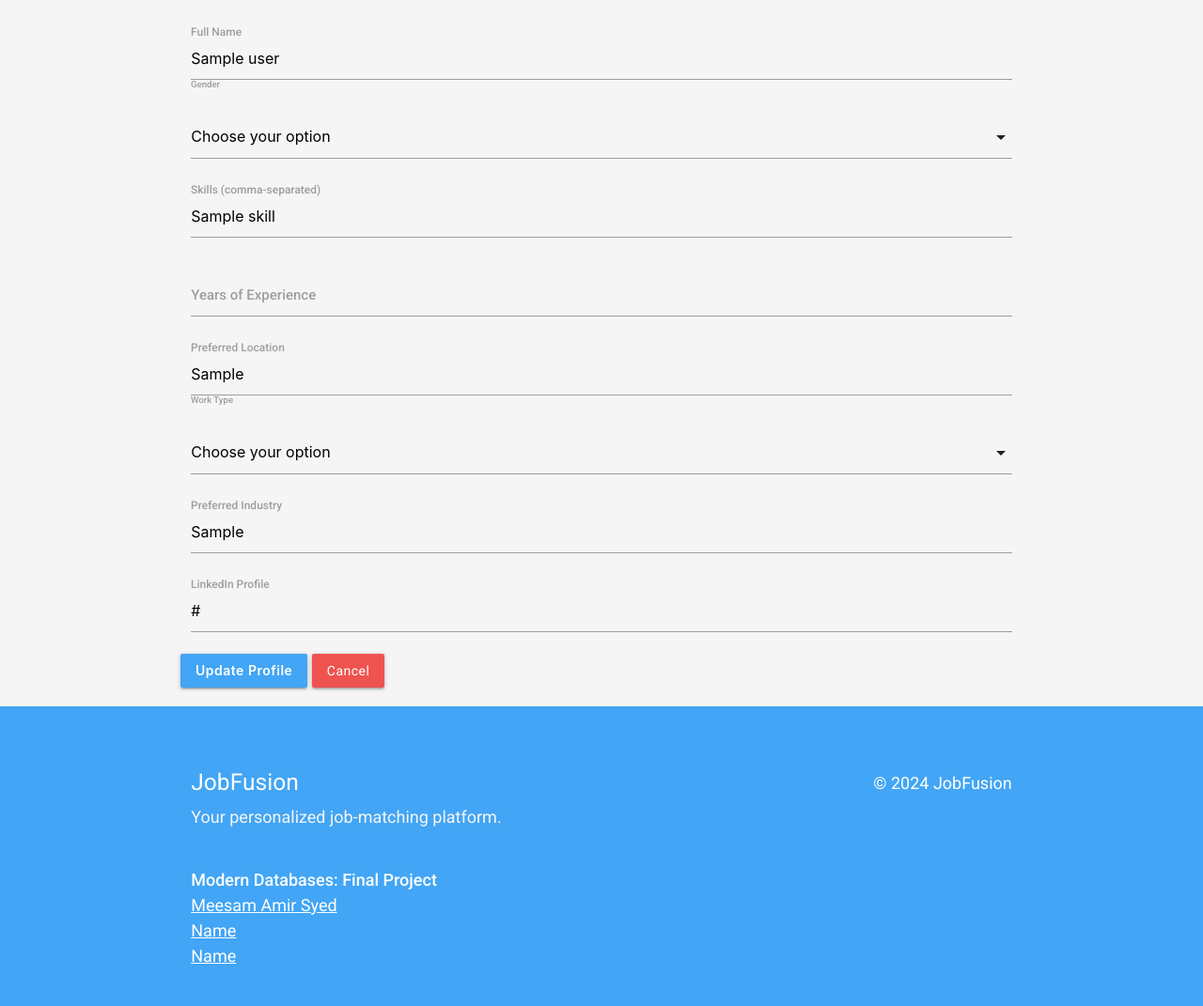
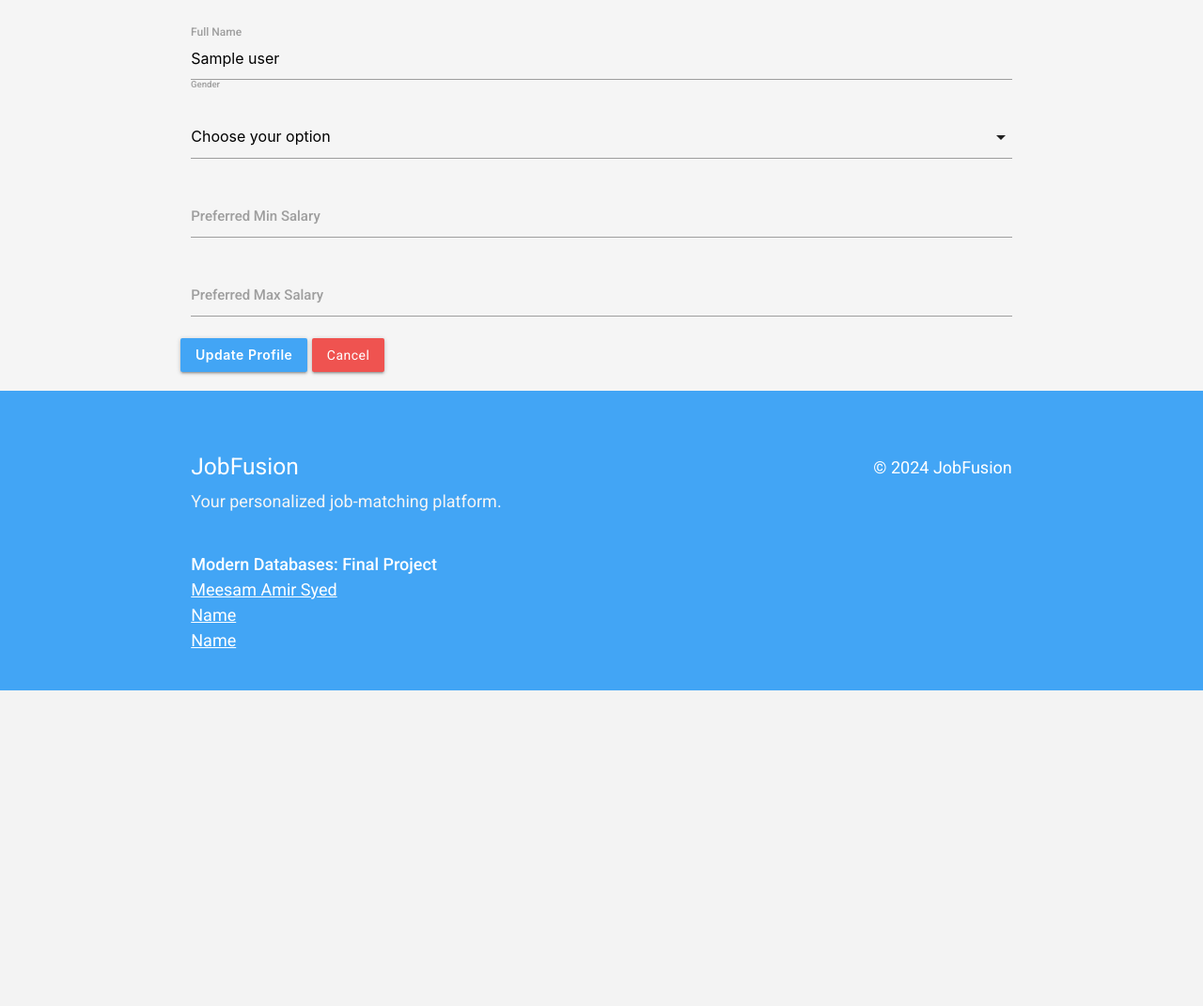
Before and after one commit to meesamamir/MDB-FinalProject, a Flask app: page /profile in a window 1280 px wide. Shown: the part 176-1247 px from the top of the page at 94% size. After the commit the page ends 911 px from the top, so only its background shows below. Run offline with Flask 3, Linux system fonts and the light colour scheme; the visitor is signed in with stand-in values (Sample User, id 1); a database or web service that is not in the repository returns one stand-in record (values such as "Sample title").

Commit message:
Added full-text search functionality

```diff
--- a/app.py
+++ b/app.py
@@ -1,4 +1,5 @@
 from datetime import datetime
+import re
 from flask import Flask, render_template, request, redirect, url_for, session
 from pymongo import MongoClient
 from py2neo import Graph
@@ -36,11 +37,40 @@
         print(f"\n------ Failed to connect to Neo4j: {error} ------\n")
         raise error
 
+# Verify the MongoDB and Neo4j connections
 verify_connection()
-# Set up Neo4j connection
+
+def setup():
+    """Sets up necessary indexes in MongoDB."""
+    try:
+        # Check existing indexes
+        existing_indexes = jobs_collection.index_information()
+        if "job_text_index" not in existing_indexes:
+            # Create full-text index if it doesn't already exist
+            jobs_collection.create_index([
+                ("Job Title", "text"),
+                ("Role", "text"),
+                ("skills", "text"),
+                ("Job Description", "text"),
+                ("Company", "text"),
+                ("location", "text")
+            ], name="job_text_index")
+            print("\nFull-text index 'job_text_index' created successfully.\n")
+        else:
+            print("\nFull-text index 'job_text_index' already exists.\n")
+
+        # # Create geospatial index for latitude and longitude
+        # if "job_location_index" not in jobs_collection.index_information():
+        #     jobs_collection.create_index([("location", "2dsphere")])
+        #     print("\nGeospatial index created successfully.\n")
+
+    except Exception as e:
+        print(f"Error creating indexes: {e}")
 
 
-# neo4j_graph = Graph(NEO4J_URI, auth=(NEO4J_USER, NEO4J_PASSWORD))
+# Run the setup tasks
+setup()
+
 
 # Landing Page (Login/Sign-Up)
 @app.route("/", methods=["GET", "POST"])
@@ -69,6 +99,8 @@
         work_type = request.form.get("work_type")
         preferred_industry = request.form.get("preferred_industry")
         linkedin_profile = request.form.get("linkedin_profile")
+        salary_min = int(request.form.get("salary_min", 0))
+        salary_max = int(request.form.get("salary_max", 0))
 
         # Generate unique User ID
         max_id_doc = users_collection.find_one({}, sort=[("user.user_id", -1)])
@@ -96,9 +128,20 @@
                 "preferred_roles": [],
                 "upskilling_interest": [],
                 "saved_jobs": []
+            },
+            "user_job_preferences": {
+                "preferred_salary_range": {
+                    "min": salary_min,
+                    "max": salary_max
+                },
+                "preferred_roles": [],
+                "upskilling_interest": [],
+                "saved_jobs": []
             }
         })
+
         return render_template("signup.html", success=f"User ID created: {user_id}")
+
     return render_template("signup.html")
 
 
@@ -109,22 +152,72 @@
         return redirect(url_for("landing"))
 
     user = users_collection.find_one({"user.user_id": session['user_id']})
-    recommendations = neo4j_graph.run("""
-        MATCH (s:Skill)<-[:REQUIRES_SKILL]-(j:Job)
-        WHERE s.name IN $skills
-        RETURN j LIMIT 10
-    """, skills=user["user_personal"]["skills"]).data()
+    search_results = []
 
-    relevant_jobs = jobs_collection.find({"location": user["user_personal"]["preferred_location"]})
+    # recommendations = neo4j_graph.run("""
+    #     MATCH (s:Skill)<-[:REQUIRES_SKILL]-(j:Job)
+    #     WHERE s.name IN $skills
+    #     RETURN j LIMIT 10
+    # """, skills=user["user_personal"]["skills"]).data()
 
     if request.method == "POST":
+        # Perform full-text search
         search_query = request.form.get("search_query")
         search_results = jobs_collection.find({
             "$text": {"$search": search_query}
-        })
-        return render_template("main.html", user=user, recommendations=recommendations, relevant_jobs=relevant_jobs, search_results=search_results)
+        }, {"_id": 0, "Job Id": 1, "Job Title": 1, "Company": 1, "location": 1, "Salary Range": 1}).limit(10)
 
-    return render_template("main.html", user=user, recommendations=recommendations, relevant_jobs=relevant_jobs)
+    # Find relevant jobs based on OR filter for user's preferences
+    query_criteria = {
+        "$or": [
+            {"Location": user["user_personal"]["preferred_location"]},
+            {"Work Type": user["user_personal"]["work_type"]},
+            {"Preferred Industry": user["user_personal"]["preferred_industry"]},
+            {"Salary Range": user["user_job_preferences"]["preferred_salary_range"]},
+            {"Role": {"$in": user["user_job_preferences"]["preferred_roles"]}},
+            {"Skills": {"$in": user["user_job_preferences"]["upskilling_interest"]}}
+        ]
+    }
+
+    # Fetch jobs and filter for salary range dynamically
+    relevant_jobs = []
+    salary_min = user["user_job_preferences"]["preferred_salary_range"]["min"]
+    salary_max = user["user_job_preferences"]["preferred_salary_range"]["max"]
+
+    for job in jobs_collection.find(query_criteria).limit(30):
+        job_min, job_max = extract_numeric_salary(job.get("Salary Range"))
+        if job_min is not None and job_max is not None:
+            # Add job if it falls within the user's salary range preference
+            if job_max >= salary_min and job_min <= salary_max:
+                relevant_jobs.append(job)
+        if len(relevant_jobs) >= 20:  # Limit to 20 relevant jobs
+            break
+
+    return render_template(
+        "main.html",
+        user=user,
+        search_results=list(search_results),
+        relevant_jobs=relevant_jobs
+    )
+
+    # return render_template("main.html", user=user, recommendations=recommendations, relevant_jobs=relevant_jobs)
+
+def extract_numeric_salary(salary_range):
+    """Extract min and max salary from a string like '$58K–$104K'."""
+    if not salary_range:
+        return None, None
+
+    try:
+        # Use regex to find all numbers in the salary range
+        salary_values = re.findall(r'\d+', salary_range)
+        if len(salary_values) == 2:
+            min_salary = int(salary_values[0]) * 1000  # Convert to full numbers
+            max_salary = int(salary_values[1]) * 1000
+            return min_salary, max_salary
+    except Exception as e:
+        print(f"Error parsing salary range: {e}")
+
+    return None, None
 
 
 # Saved Jobs
@@ -205,10 +298,14 @@
             "user_personal.preferred_location": request.form.get("preferred_location"),
             "user_personal.work_type": request.form.get("work_type"),
             "user_personal.preferred_industry": request.form.get("preferred_industry"),
-            "user_personal.linkedin_profile": request.form.get("linkedin_profile")
+            "user_personal.linkedin_profile": request.form.get("linkedin_profile"),
+            "user_job_preferences.preferred_salary_range.min": int(request.form.get("salary_min", 0)),
+            "user_job_preferences.preferred_salary_range.max": int(request.form.get("salary_max", 0)),
         }
         users_collection.update_one({"user.user_id": session['user_id']}, {"$set": updated_data})
+
         return redirect(url_for("profile"))
+
     return render_template("profile.html", user=user)
 
 
--- a/static/styles.css
+++ b/static/styles.css
@@ -63,3 +63,12 @@
     font-size: 18px;
     font-weight: 600;
 }
+
+.scrollable-container {
+    height: 400px; /* Fixed height */
+    overflow-y: auto; /* Vertical scrollbar */
+    border: 1px solid #ccc; /* Optional: Border for visual separation */
+    padding: 10px;
+    margin-bottom: 20px;
+    background-color: #f9f9f9; /* Light background for contrast */
+}
--- a/templates/profile.html
+++ b/templates/profile.html
@@ -9,6 +9,7 @@
             <input id="name" name="name" type="text" value="{{ user.user.name }}" required>
             <label for="name" class="active">Full Name</label>
         </div>
+
         <div class="input-field col s12">
             <select id="gender" name="gender">
                 <option value="" disabled selected>Choose your option</option>
@@ -19,42 +20,18 @@
             </select>
             <label for="gender" class="active">Gender</label>
         </div>
+
         <div class="input-field col s12">
-            <input id="skills" name="skills" type="text" value="{{ user.user_personal.skills | join(', ') }}" required>
-            <label for="skills" class="active">Skills (comma-separated)</label>
+            <input id="salary_min" name="salary_min" type="number" value="{{ user.user_job_preferences.preferred_salary_range.min }}">
+            <label for="salary_min" class="active">Preferred Min Salary</label>
         </div>
         <div class="input-field col s12">
-            <input id="experience" name="experience" type="number" value="{{ user.user_personal.experience }}" required>
-            <label for="experience" class="active">Years of Experience</label>
-        </div>
-        <div class="input-field col s12">
-            <input id="preferred_location" name="preferred_location" type="text" value="{{ user.user_personal.preferred_location }}" required>
-            <label for="preferred_location" class="active">Preferred Location</label>
-        </div>
-        <br>
-        <div class="input-field col s12">
-            <select id="work_type" name="work_type" required>
-                <option value="" disabled selected>Choose your option</option>
-                <option value="Intern" {% if user.user_personal.work_type == "Intern" %}selected{% endif %}>Intern</option>
-                <option value="Full-Time" {% if user.user_personal.work_type == "Full-Time" %}selected{% endif %}>Full-Time</option>
-                <option value="Part-Time" {% if user.user_personal.work_type == "Part-Time" %}selected{% endif %}>Part-Time</option>
-                <option value="Contract" {% if user.user_personal.work_type == "Contract" %}selected{% endif %}>Contract</option>
-                <option value="Temporary" {% if user.user_personal.work_type == "Temporary" %}selected{% endif %}>Temporary</option>
-            </select>
-            <label for="work_type" class="active">Work Type</label>
-        </div>
-        <div class="input-field col s12">
-            <input id="preferred_industry" name="preferred_industry" type="text" value="{{ user.user_personal.preferred_industry }}">
-            <label for="preferred_industry" class="active">Preferred Industry</label>
-        </div>
-        <div class="input-field col s12">
-            <input id="linkedin_profile" name="linkedin_profile" type="url" value="{{ user.user_personal.linkedin_profile }}">
-            <label for="linkedin_profile" class="active">LinkedIn Profile</label>
+            <input id="salary_max" name="salary_max" type="number" value="{{ user.user_job_preferences.preferred_salary_range.max }}">
+            <label for="salary_max" class="active">Preferred Max Salary</label>
         </div>
 
         <button type="submit" class="btn blue lighten-1">Update Profile</button>
         <a href="{{ url_for('main') }}" class="btn red lighten-1">Cancel</a>
-
     </div>
 </form>
 {% endblock %}
```
Also changed, not shown: mongodb_UserImport.py (+10 -4 lines), templates/main.html (+108 -54 lines), templates/saved_jobs.html (+23 -18 lines), templates/signup.html (+10 -2 lines).
